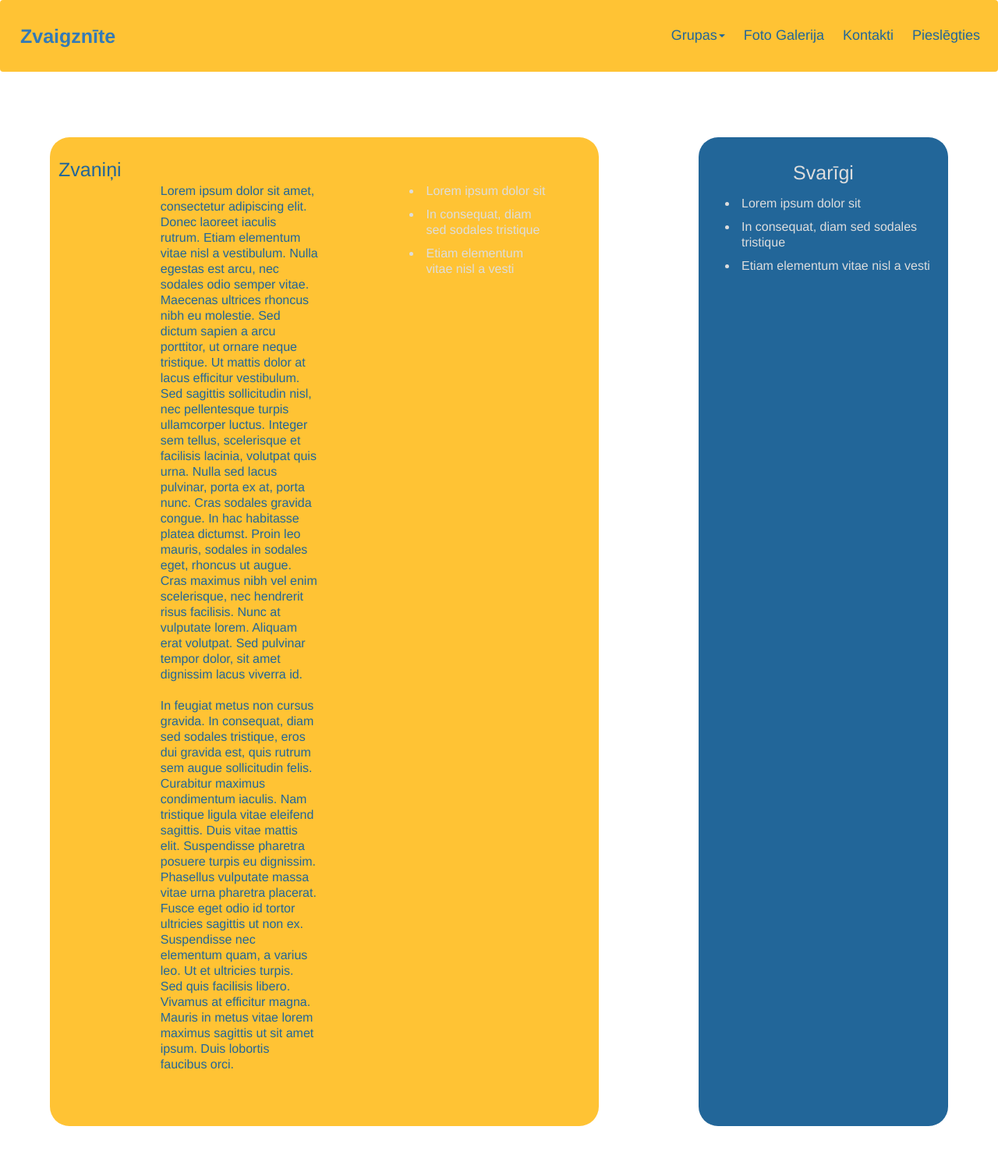
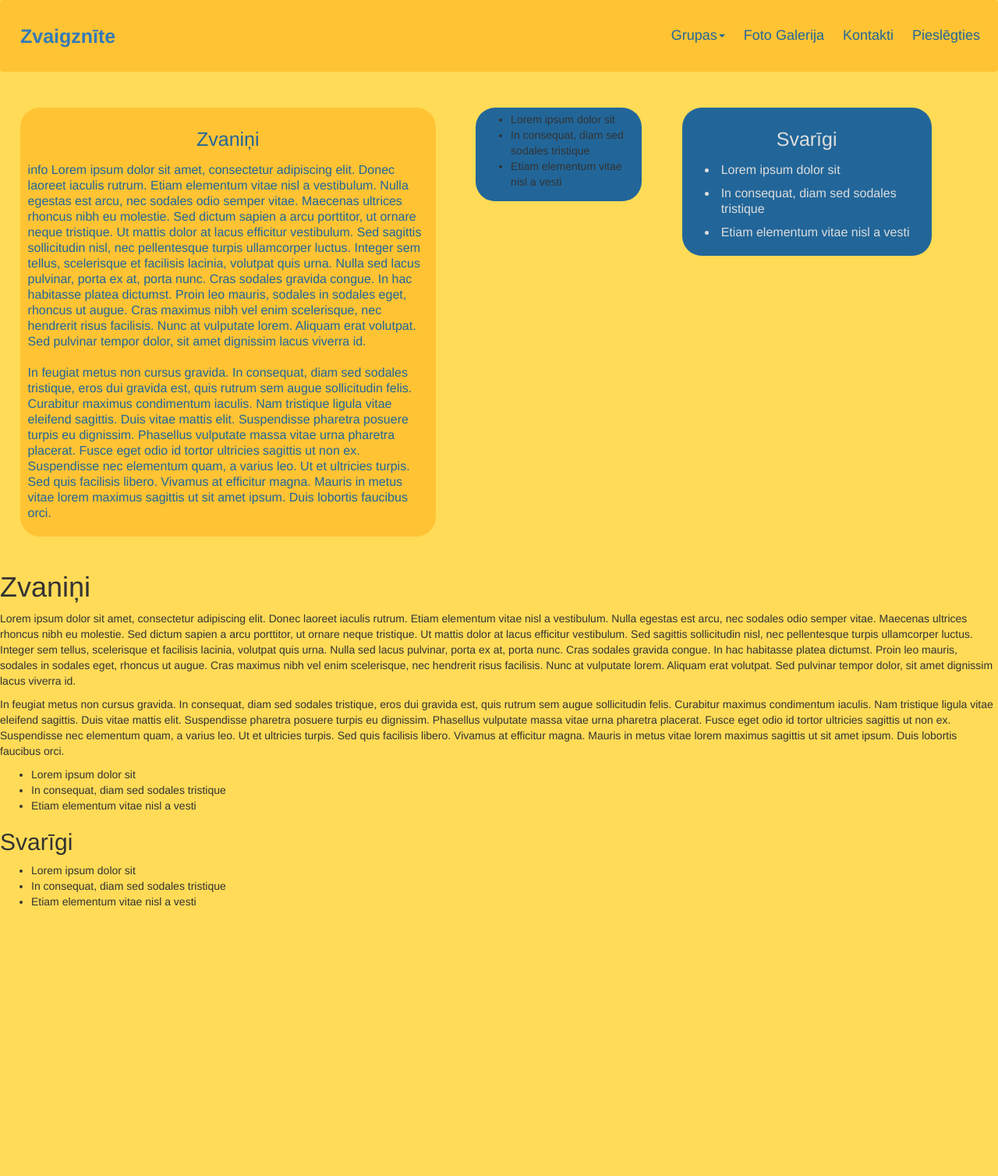
Before and after one commit to akrilaplekis/zvaigznite, a PHP site: page /grupas.php?id=1 in a window 1280 px wide. Shown: the whole page at 78% size. After the commit the page ends 1162 px from the top, so only its background shows below. Run offline with PHP 8.4, Linux system fonts and the light colour scheme.

Commit message:
grupas with bootstrap kinda done

```diff
--- a/grupas.css
+++ b/grupas.css
@@ -1,59 +1,35 @@
-/* home page divs */
-.flex-parent-grupas {
-    display: flex;
-    width: 100%;
+div.col-md-5:nth-child(1){
+    margin: 2%;
+    background-color: #ffc334;
+    padding: 5px;
+    border-radius: 25px;
 }
 
-.flex-child-grupas {
-    margin: 5%;
+div.col-md-2:nth-child(2){
+    margin: 2%;
     background-color: #226699;
-    padding: 10px;
+    padding: 5px;
     border-radius: 25px;
-    width: 25%;
 }
 
-
-.flex-parent-grupas-split {
-    display: flex;
-    width: 100%;
+div.col-md-3:nth-child(3){
+    margin: 2%;
+    background-color: #226699;
+    padding: 5px;
+    border-radius: 25px;
 }
 
-.flex-child-grupas-split {
-    margin: 5%;
-    padding: 10px;
-    border-radius: 25px;
-    width: 80%;
-}
-
-.flex-child-grupas-split:first-child {
-    flex: 1;
-    margin: 5%;
-    background-color: #ffc334;
-    padding: 10px;
-    border-radius: 25px;
-    width: 20%;
-}
-
-.flex-child-grupas:first-child {
-    flex: 1;
-    margin: 5%;
-    background-color: #ffc334;
-    padding: 10px;
-    border-radius: 25px;
-    width: 60%;
-}
-
-.flex-child-grupas:first-child h1 {
+.title1 {
     color: #226699;
     text-align: center;
-    padding: 1px;
+    padding: 5px;
     text-decoration: none;
     font-size: 25px;
     line-height: 20px;
     border-radius: 4px;
 }
 
-.flex-child-grupas-split p {
+.para1 {
     color: #226699;
     text-align: left;
     padding: 5px;
@@ -63,7 +39,7 @@
     border-radius: 4px;
 }
 
-.flex-child-grupas h2 {
+.title2 {
     color: #ddd;
     text-align: center;
     padding: 5px;
@@ -73,7 +49,7 @@
     border-radius: 4px;
 }
 
-.flex-child-grupas li {
+.list1 {
     color: #ddd;
     text-align: left;
     padding: 5px;
--- a/grupas.php
+++ b/grupas.php
@@ -26,7 +26,7 @@
     <script src="https://ajax.googleapis.com/ajax/libs/jquery/3.6.1/jquery.min.js"></script>
     <script src="https://maxcdn.bootstrapcdn.com/bootstrap/3.4.1/js/bootstrap.min.js"></script>
 </head>
-<body>
+<body style="background-color: #ffdb57;">
     <nav class="navbar navbar-custom navbar-fixed-to">
         <div class="container-fluid">
             <div class="navbar-header">
@@ -46,6 +46,33 @@
             </ul>
         </div>
     </nav>
+
+
+    <div class="container-fluid">
+        <div class="row">
+            <div class="col-md-5">
+                <h1 class="title1"><?php echo $nos?></h1>
+                <p class="para1">info Lorem ipsum dolor sit amet, consectetur adipiscing elit. Donec laoreet iaculis rutrum. Etiam elementum vitae nisl a vestibulum. Nulla egestas est arcu, nec sodales odio semper vitae. Maecenas ultrices rhoncus nibh eu molestie. Sed dictum sapien a arcu porttitor, ut ornare neque tristique. Ut mattis dolor at lacus efficitur vestibulum. Sed sagittis sollicitudin nisl, nec pellentesque turpis ullamcorper luctus. Integer sem tellus, scelerisque et facilisis lacinia, volutpat quis urna. Nulla sed lacus pulvinar, porta ex at, porta nunc. Cras sodales gravida congue. In hac habitasse platea dictumst. Proin leo mauris, sodales in sodales eget, rhoncus ut augue. Cras maximus nibh vel enim scelerisque, nec hendrerit risus facilisis. Nunc at vulputate lorem. Aliquam erat volutpat. Sed pulvinar tempor dolor, sit amet dignissim lacus viverra id. </p>
+                <p class="para1">In feugiat metus non cursus gravida. In consequat, diam sed sodales tristique, eros dui gravida est, quis rutrum sem augue sollicitudin felis. Curabitur maximus condimentum iaculis. Nam tristique ligula vitae eleifend sagittis. Duis vitae mattis elit. Suspendisse pharetra posuere turpis eu dignissim. Phasellus vulputate massa vitae urna pharetra placerat. Fusce eget odio id tortor ultricies sagittis ut non ex. Suspendisse nec elementum quam, a varius leo. Ut et ultricies turpis. Sed quis facilisis libero. Vivamus at efficitur magna. Mauris in metus vitae lorem maximus sagittis ut sit amet ipsum. Duis lobortis faucibus orci.</p>
+            </div>
+            <div class="col-md-2">
+                <ul>
+                    <li>Lorem ipsum dolor sit </li>
+                    <li>In consequat, diam sed sodales tristique</li>
+                    <li>Etiam elementum vitae nisl a vesti</li>
+                </ul>
+            </div>
+            <div class="col-md-3">
+                <h2 class="title2">Svarīgi</h2>
+                <ul>
+                    <li class="list1">Lorem ipsum dolor sit </li>
+                    <li class="list1">In consequat, diam sed sodales tristique</li>
+                    <li class="list1">Etiam elementum vitae nisl a vesti</li>
+                </ul>
+            </div>
+        </div>
+    </div>
+
 
 <div class="flex-parent-grupas">
     <div class="flex-child-grupas">
--- a/index.css
+++ b/index.css
@@ -60,13 +60,6 @@ div.col-md-3:nth-child(2){
     border-radius: 25px;
 }
 
-div.col-md-7:nth-child(1){
-    margin: 3%;
-    background-color: #ffc334;
-    padding: 5px;
-    border-radius: 25px;
-}
-
 .title1 {
     color: #226699;
     text-align: center;
```
